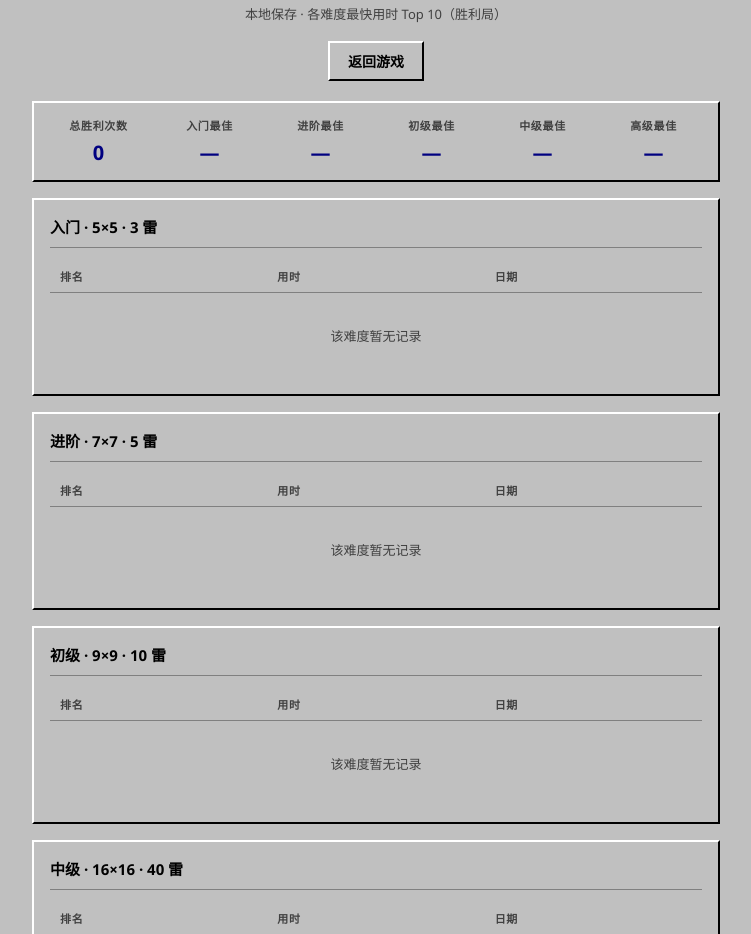
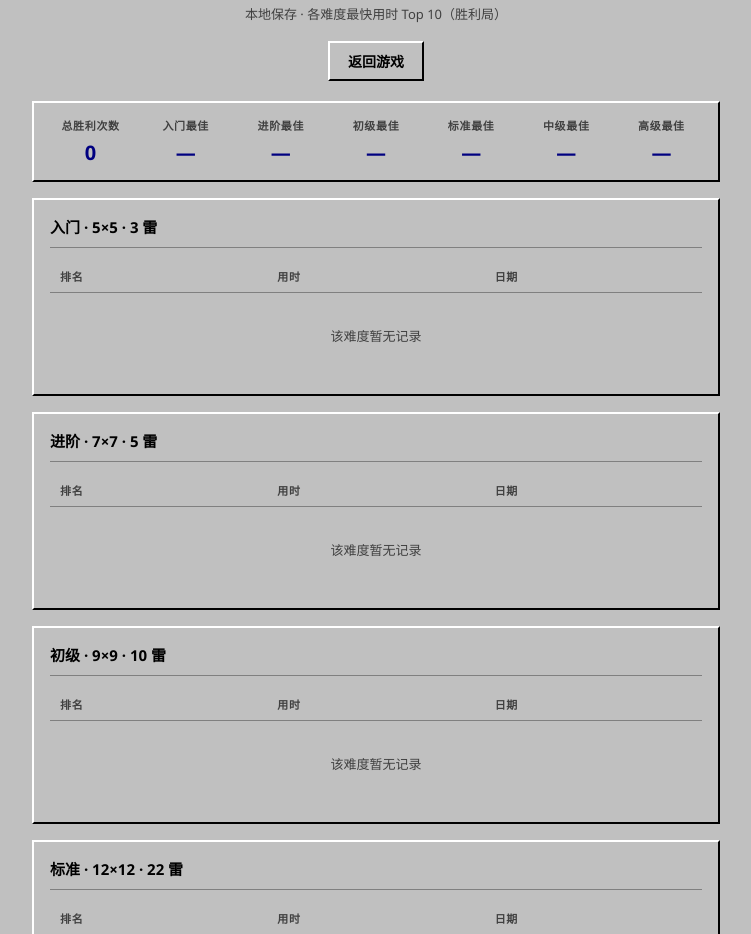
Before and after one commit to gerryyang2025/h5-minesweeper-game, a website: page leaderboard.html in a window 1280 px wide. Shown: the part 58-992 px from the top of the page, without its empty margins (264-1015 px from the left). Drawn offline with Linux system fonts and the light colour scheme.

Commit message:
feat: add standard difficulty level and update leaderboard and help documentation

```diff
--- a/game.js
+++ b/game.js
@@ -5,15 +5,16 @@
     novice: { rows: 5, cols: 5, mines: 3 },
     junior: { rows: 7, cols: 7, mines: 5 },
     beginner: { rows: 9, cols: 9, mines: 10 },
+    standard: { rows: 12, cols: 12, mines: 22 },
     intermediate: { rows: 16, cols: 16, mines: 40 },
     expert: { rows: 16, cols: 30, mines: 99 },
   };
 
   const LEADERBOARD_KEY = "minesweeper_leaderboard";
-  const LEADERBOARD_LEVELS = ["novice", "junior", "beginner", "intermediate", "expert"];
+  const LEADERBOARD_LEVELS = ["novice", "junior", "beginner", "standard", "intermediate", "expert"];
 
   function emptyLeaderboardData() {
-    return { novice: [], junior: [], beginner: [], intermediate: [], expert: [] };
+    return { novice: [], junior: [], beginner: [], standard: [], intermediate: [], expert: [] };
   }
 
   function getLeaderboardData() {
--- a/leaderboard.html
+++ b/leaderboard.html
@@ -31,6 +31,10 @@
         <div class="lb-stats__item">
           <div class="lb-stats__label">初级最佳</div>
           <div class="lb-stats__value" id="lb-stat-best-beginner">—</div>
+        </div>
+        <div class="lb-stats__item">
+          <div class="lb-stats__label">标准最佳</div>
+          <div class="lb-stats__value" id="lb-stat-best-standard">—</div>
         </div>
         <div class="lb-stats__item">
           <div class="lb-stats__label">中级最佳</div>
@@ -93,6 +97,23 @@
         <p class="lb-empty" id="lb-empty-beginner" hidden>该难度暂无记录</p>
       </section>
 
+      <section class="lb-section" aria-labelledby="lb-h-standard">
+        <h2 class="lb-section__title" id="lb-h-standard">标准 · 12×12 · 22 雷</h2>
+        <div class="lb-table-wrap">
+          <table class="lb-table">
+            <thead>
+              <tr>
+                <th scope="col">排名</th>
+                <th scope="col">用时</th>
+                <th scope="col">日期</th>
+              </tr>
+            </thead>
+            <tbody id="lb-tbody-standard"></tbody>
+          </table>
+        </div>
+        <p class="lb-empty" id="lb-empty-standard" hidden>该难度暂无记录</p>
+      </section>
+
       <section class="lb-section" aria-labelledby="lb-h-intermediate">
         <h2 class="lb-section__title" id="lb-h-intermediate">中级 · 16×16 · 40 雷</h2>
         <div class="lb-table-wrap">
@@ -146,6 +167,7 @@
           { key: "novice", tbody: "lb-tbody-novice", empty: "lb-empty-novice" },
           { key: "junior", tbody: "lb-tbody-junior", empty: "lb-empty-junior" },
           { key: "beginner", tbody: "lb-tbody-beginner", empty: "lb-empty-beginner" },
+          { key: "standard", tbody: "lb-tbody-standard", empty: "lb-empty-standard" },
           { key: "intermediate", tbody: "lb-tbody-intermediate", empty: "lb-empty-intermediate" },
           { key: "expert", tbody: "lb-tbody-expert", empty: "lb-empty-expert" },
         ];
@@ -153,17 +175,18 @@
         function getData() {
           try {
             const raw = localStorage.getItem(LEADERBOARD_KEY);
-            if (!raw) return { novice: [], junior: [], beginner: [], intermediate: [], expert: [] };
+            if (!raw) return { novice: [], junior: [], beginner: [], standard: [], intermediate: [], expert: [] };
             const d = JSON.parse(raw);
             return {
               novice: Array.isArray(d.novice) ? d.novice : [],
               junior: Array.isArray(d.junior) ? d.junior : [],
               beginner: Array.isArray(d.beginner) ? d.beginner : [],
+              standard: Array.isArray(d.standard) ? d.standard : [],
               intermediate: Array.isArray(d.intermediate) ? d.intermediate : [],
               expert: Array.isArray(d.expert) ? d.expert : [],
             };
           } catch {
-            return { novice: [], junior: [], beginner: [], intermediate: [], expert: [] };
+            return { novice: [], junior: [], beginner: [], standard: [], intermediate: [], expert: [] };
           }
         }
 
@@ -200,7 +223,7 @@
         function render() {
           const data = getData();
           let total = 0;
-          const best = { novice: null, junior: null, beginner: null, intermediate: null, expert: null };
+          const best = { novice: null, junior: null, beginner: null, standard: null, intermediate: null, expert: null };
 
           LEVELS.forEach(({ key, tbody, empty }) => {
             const list = data[key];
@@ -245,6 +268,8 @@
             best.junior != null ? formatTime(best.junior) : "—";
           document.getElementById("lb-stat-best-beginner").textContent =
             best.beginner != null ? formatTime(best.beginner) : "—";
+          document.getElementById("lb-stat-best-standard").textContent =
+            best.standard != null ? formatTime(best.standard) : "—";
           document.getElementById("lb-stat-best-intermediate").textContent =
             best.intermediate != null ? formatTime(best.intermediate) : "—";
           document.getElementById("lb-stat-best-expert").textContent = best.expert != null ? formatTime(best.expert) : "—";
--- a/style.css
+++ b/style.css
@@ -617,7 +617,7 @@ body {
 
 @media (min-width: 900px) {
   .lb-stats {
-    grid-template-columns: repeat(6, 1fr);
+    grid-template-columns: repeat(7, 1fr);
   }
 }
 
```
Also changed, not shown: help.html (+1 -1 lines), index.html (+1 -0 lines).
